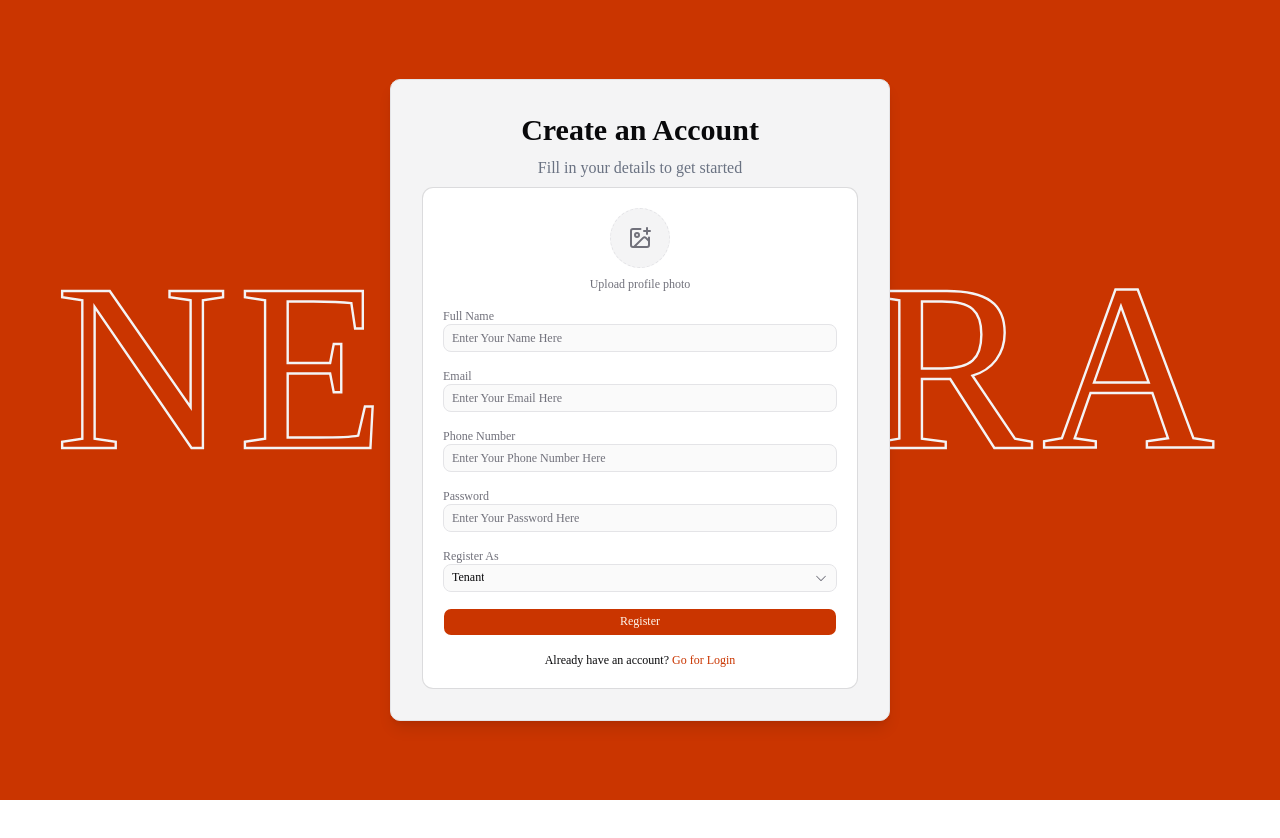
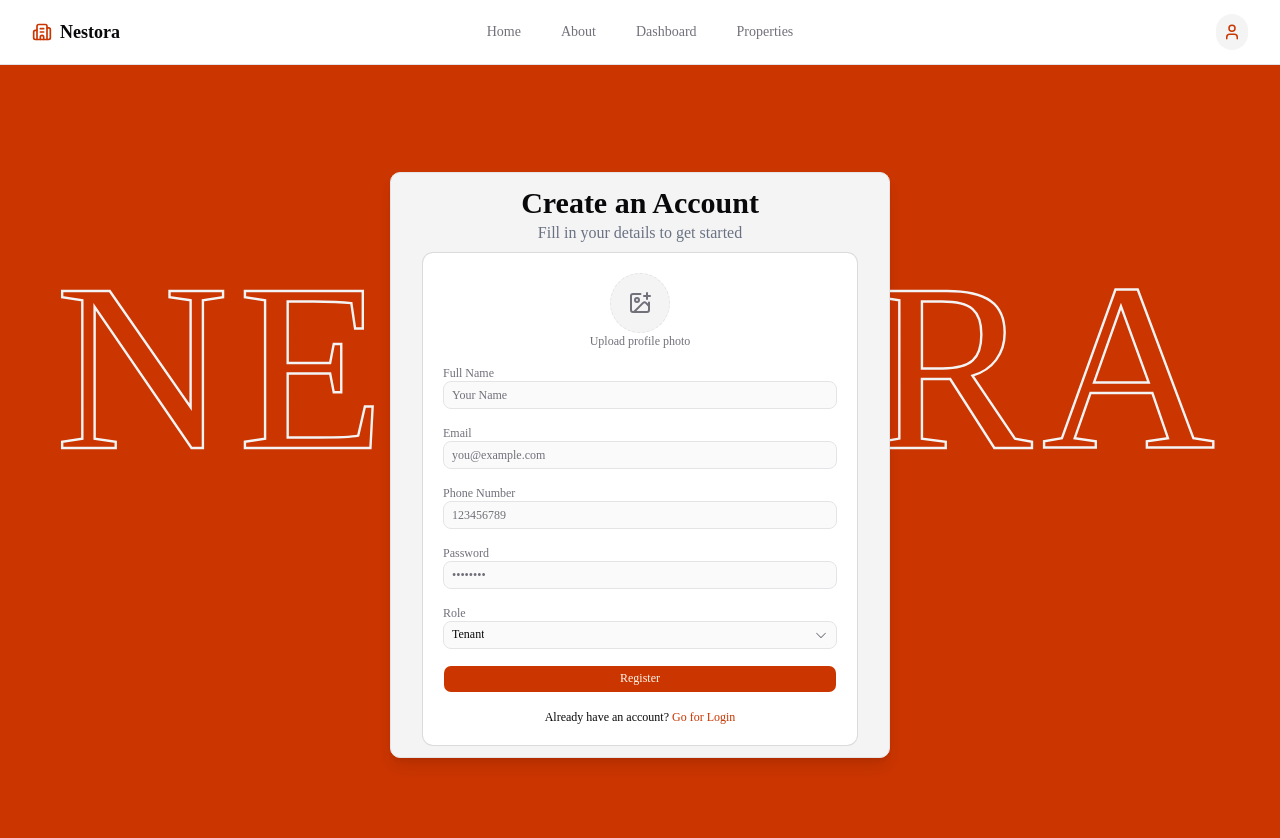
Before and after one commit to sumayaislamm/Nestora_Frontend, a Next.js app: page /register in a window 1280 px wide. Shown: the top 838 px of the page. Before the commit the page ends 800 px from the top, so only its background shows below. Built offline with nearby package versions, Linux system fonts and the light colour scheme.

Commit message:
login successfull

```diff
--- /dev/null
+++ b/app/(auth)/_actions/authActions.ts
@@ -0,0 +1,30 @@
+"use server";
+
+//Login
+
+export const loginActions = async (formdata: FormData) => {
+  console.log(formdata);
+  const email = formdata.get("email");
+  const password = formdata.get("password");
+
+  const payload = {
+    email,
+    password,
+  };
+
+  const res = await fetch(`${process.env.BACKEND_API_URL}/api/auth/login`, {
+    method: "POST",
+    headers: {
+      "Content-Type": "application/json",
+    },
+    body: JSON.stringify(payload),
+  });
+  const result = await res.json();
+
+  console.log(result)
+};
+
+// register
+export const registerActions = async (formdata: FormData) => {
+  console.log(formdata);
+};
--- /dev/null
+++ b/app/(auth)/_components/LoginCard.tsx
@@ -0,0 +1,59 @@
+"use client"
+
+import { useEffect, useRef, useState } from "react";
+import React from "react";
+import LoginForm from "./LoginForm";
+
+const LoginCard = () => {
+     // Card moving animation start
+  const [position, setPosition] = useState({ x: 0, y: 0 });
+  const dragRef = useRef({ dragging: false, startX: 0, startY: 0 });
+
+  const handleMouseDown = (e: React.MouseEvent) => {
+    dragRef.current = {
+      dragging: true,
+      startX: e.clientX - position.x,
+      startY: e.clientY - position.y,
+    };
+  };
+
+  useEffect(() => {
+    const handleMouseMove = (e: MouseEvent) => {
+      if (!dragRef.current.dragging) return;
+      setPosition({
+        x: e.clientX - dragRef.current.startX,
+        y: e.clientY - dragRef.current.startY,
+      });
+    };
+    const handleMouseUp = () => {
+      dragRef.current.dragging = false;
+    };
+    window.addEventListener("mousemove", handleMouseMove);
+    window.addEventListener("mouseup", handleMouseUp);
+    return () => {
+      window.removeEventListener("mousemove", handleMouseMove);
+      window.removeEventListener("mouseup", handleMouseUp);
+    };
+  }, [position]);
+  // Card moving animation end
+  return (
+    <div
+      className="cursor-grab active:cursor-grabbing relative z-10 w-full max-w-sm space-y-6 p-8  bg-accent rounded-lg border shadow-lg"
+      style={{ transform: `translate(${position.x}px, ${position.y}px)` }}
+      onMouseDown={handleMouseDown}
+    >
+      {/* Form Text  */}
+      <div className="space-y-2 text-center">
+        <h1 className="text-3xl font-bold">Welcome Back</h1>
+        <p className="text-gray-500">
+          Enter your credentials to access your account
+        </p>
+      </div>
+
+      {/* Form  */}
+      <LoginForm />
+    </div>
+  );
+};
+
+export default LoginCard;
--- a/app/(auth)/_components/LoginForm.tsx
+++ b/app/(auth)/_components/LoginForm.tsx
@@ -5,10 +5,13 @@ import { Card } from "@/components/ui/card";
 import { Input } from "@/components/ui/input";
 import { ArrowRight, Lock, Mail } from "lucide-react";
 import Link from "next/link";
+import { loginActions } from "../_actions/authActions";
 
 const LoginForm = () => {
   return (
-    <form className="w-full space-y-6">
+    <form
+    action={loginActions}
+    className="w-full space-y-6">
       <Card className="p-5 space-y-4">
         <div className="space-y-2">
           <label
--- /dev/null
+++ b/app/(auth)/_components/RegisterCard.tsx
@@ -0,0 +1,54 @@
+"use client";
+import React from "react";
+import { useEffect, useRef, useState } from "react";
+import RegisterForm from "./RegisterForm";
+
+const RegisterCard = () => {
+  // Card moving animation start
+  const [position, setPosition] = useState({ x: 0, y: 0 });
+  const dragRef = useRef({ dragging: false, startX: 0, startY: 0 });
+
+  const handleMouseDown = (e: React.MouseEvent) => {
+    dragRef.current = {
+      dragging: true,
+      startX: e.clientX - position.x,
+      startY: e.clientY - position.y,
+    };
+  };
+
+  useEffect(() => {
+    const handleMouseMove = (e: MouseEvent) => {
+      if (!dragRef.current.dragging) return;
+      setPosition({
+        x: e.clientX - dragRef.current.startX,
+        y: e.clientY - dragRef.current.startY,
+      });
+    };
+    const handleMouseUp = () => {
+      dragRef.current.dragging = false;
+    };
+    window.addEventListener("mousemove", handleMouseMove);
+    window.addEventListener("mouseup", handleMouseUp);
+    return () => {
+      window.removeEventListener("mousemove", handleMouseMove);
+      window.removeEventListener("mouseup", handleMouseUp);
+    };
+  }, [position]);
+  // Card moving animation end
+  return (
+    <div
+      className=" rounded-lg border bg-accent shadow-lg cursor-grab active:cursor-grabbing relative z-10 lg:w-125 w-90 lg:px-8 p-3 "
+      style={{ transform: `translate(${position.x}px, ${position.y}px)` }}
+      onMouseDown={handleMouseDown}
+    >
+      <div className=" text-center">
+        <h1 className="text-3xl font-bold">Create an Account</h1>
+        <p className="text-gray-500 mb-2">Fill in your details to get started</p>
+      </div>
+
+      <RegisterForm />
+    </div>
+  );
+};
+
+export default RegisterCard;
--- a/app/(auth)/_components/RegisterForm.tsx
+++ b/app/(auth)/_components/RegisterForm.tsx
@@ -12,7 +12,8 @@ import {
 } from "@/components/ui/select";
 import { ImagePlus } from "lucide-react";
 import Link from "next/link";
-import React, { useState, useRef, useEffect } from "react";
+import React, { useState} from "react";
+import { registerActions } from "../_actions/authActions";
 
 const RegisterForm = () => {
   const [role, setRole] = useState("TENANT");
@@ -28,17 +29,19 @@ const RegisterForm = () => {
 
 
   return (
-     <form className="space-y-4">
+     <form
+     action={registerActions}
+     className="space-y-4">
 
       <Card className="p-5 ">
         {/* Profile Image */}
-        <div className="flex flex-col items-center space-y-2">
+        <div className="flex flex-col items-center ">
           <label
             htmlFor="profileImage"
             className="relative flex h-15 w-15 cursor-pointer items-center justify-center rounded-full border border-dashed bg-muted overflow-hidden"
           >
             {previewImage ? (
-              // eslint-disable-next-line @next/next/no-img-element
+              //  eslint-disable-next-line @next/next/no-img-element
               <img
                 src={previewImage}
                 alt="Profile preview"
@@ -71,7 +74,7 @@ const RegisterForm = () => {
           <Input
             name="name"
             type="text"
-            placeholder="Enter Your Name Here"
+            placeholder="Your Name "
             required
           />
         </div>
@@ -86,7 +89,7 @@ const RegisterForm = () => {
           <Input
             name="email"
             type="email"
-            placeholder="Enter Your Email Here"
+            placeholder="you@example.com"
             required
           />
         </div>
@@ -101,7 +104,7 @@ const RegisterForm = () => {
           <Input
             name="phone"
             type="tel"
-            placeholder="Enter Your Phone Number Here"
+            placeholder="123456789"
           />
         </div>
 
@@ -115,7 +118,7 @@ const RegisterForm = () => {
           <Input
             name="password"
             type="password"
-            placeholder="Enter Your Password Here"
+            placeholder="••••••••"
             required
           />
         </div>
@@ -125,7 +128,7 @@ const RegisterForm = () => {
             htmlFor="role"
             className="block text-xs font-medium text-muted-foreground"
           >
-            Register As
+            Role
           </label>
           <Select name="role" value={role} onValueChange={setRole}>
             <SelectTrigger className="w-full">
--- /dev/null
+++ b/app/(auth)/layout.tsx
@@ -0,0 +1,15 @@
+
+
+import { Navbar } from "@/components/navbar";
+import React from "react";
+
+const AuthLayout = ({ children }: { children: React.ReactNode }) => {
+  return (
+    <>
+    <Navbar></Navbar>
+      {children}
+    </>
+  );
+};
+
+export default AuthLayout;
--- a/app/(auth)/login/page.tsx
+++ b/app/(auth)/login/page.tsx
@@ -1,61 +1,14 @@
-"use client"
-
-import { useEffect, useRef, useState } from "react";
-import LoginForm from "../_components/LoginForm";
+import LoginCard from "../_components/LoginCard";
 import NestoraBackground from "../_components/NestoraBackground";
 
 function LoginPage() {
-  // Card moving animation start
-  const [position, setPosition] = useState({ x: 0, y: 0 });
-  const dragRef = useRef({ dragging: false, startX: 0, startY: 0 });
+  console.log(process.env.BACKEND_API_URL);
 
-  const handleMouseDown = (e: React.MouseEvent) => {
-    dragRef.current = {
-      dragging: true,
-      startX: e.clientX - position.x,
-      startY: e.clientY - position.y,
-    };
-  };
-
-  useEffect(() => {
-    const handleMouseMove = (e: MouseEvent) => {
-      if (!dragRef.current.dragging) return;
-      setPosition({
-        x: e.clientX - dragRef.current.startX,
-        y: e.clientY - dragRef.current.startY,
-      });
-    };
-    const handleMouseUp = () => {
-      dragRef.current.dragging = false;
-    };
-    window.addEventListener("mousemove", handleMouseMove);
-    window.addEventListener("mouseup", handleMouseUp);
-    return () => {
-      window.removeEventListener("mousemove", handleMouseMove);
-      window.removeEventListener("mouseup", handleMouseUp);
-    };
-  }, [position]);
-  // Card moving animation end
   return (
     <>
       <div className="relative flex min-h-screen items-center justify-center overflow-hidden">
         <NestoraBackground />
-        <div
-          className="cursor-grab active:cursor-grabbing relative z-10 w-full max-w-sm space-y-6 p-8  bg-accent rounded-lg border shadow-lg"
-          style={{ transform: `translate(${position.x}px, ${position.y}px)` }}
-          onMouseDown={handleMouseDown}
-        >
-          {/* Form Text  */}
-          <div className="space-y-2 text-center">
-            <h1 className="text-3xl font-bold">Welcome Back</h1>
-            <p className="text-gray-500">
-              Enter your credentials to access your account
-            </p>
-          </div>
-
-          {/* Form  */}
-          <LoginForm />
-        </div>
+        <LoginCard></LoginCard>
       </div>
     </>
   );
--- a/app/(auth)/register/page.tsx
+++ b/app/(auth)/register/page.tsx
@@ -1,58 +1,11 @@
-"use client"
-
-import { useEffect, useRef, useState } from "react";
-import RegisterForm from "../_components/RegisterForm";
 import NestoraBackground from "../_components/NestoraBackground";
+import RegisterCard from "../_components/RegisterCard";
 
 function RegisterPage() {
-// Card moving animation start
-      const [position, setPosition] = useState({ x: 0, y: 0 });
-      const dragRef = useRef({ dragging: false, startX: 0, startY: 0 });
-
-      const handleMouseDown = (e: React.MouseEvent) => {
-        dragRef.current = {
-          dragging: true,
-          startX: e.clientX - position.x,
-          startY: e.clientY - position.y,
-        };
-      };
-
-      useEffect(() => {
-        const handleMouseMove = (e: MouseEvent) => {
-          if (!dragRef.current.dragging) return;
-          setPosition({
-            x: e.clientX - dragRef.current.startX,
-            y: e.clientY - dragRef.current.startY,
-          });
-        };
-        const handleMouseUp = () => {
-          dragRef.current.dragging = false;
-        };
-        window.addEventListener("mousemove", handleMouseMove);
-        window.addEventListener("mouseup", handleMouseUp);
-        return () => {
-          window.removeEventListener("mousemove", handleMouseMove);
-          window.removeEventListener("mouseup", handleMouseUp);
-        };
-      }, [position]);
-      // Card moving animation end
   return (
     <div className="flex min-h-screen items-center justify-center bg-primary">
-        <NestoraBackground />
-        <div
-          className=" space-y-2 pt-4 rounded-lg border bg-accent shadow-lg cursor-grab active:cursor-grabbing relative z-10 lg:w-125 lg:p-8 p-3 "
-          style={{ transform: `translate(${position.x}px, ${position.y}px)` }}
-          onMouseDown={handleMouseDown}
-        >
-        <div className="space-y-2 text-center">
-          <h1 className="text-3xl font-bold">Create an Account</h1>
-          <p className="text-gray-500">
-            Fill in your details to get started
-          </p>
-        </div>
-
-        <RegisterForm />
-      </div>
+      <NestoraBackground />
+      <RegisterCard></RegisterCard>
     </div>
   );
 }
```
